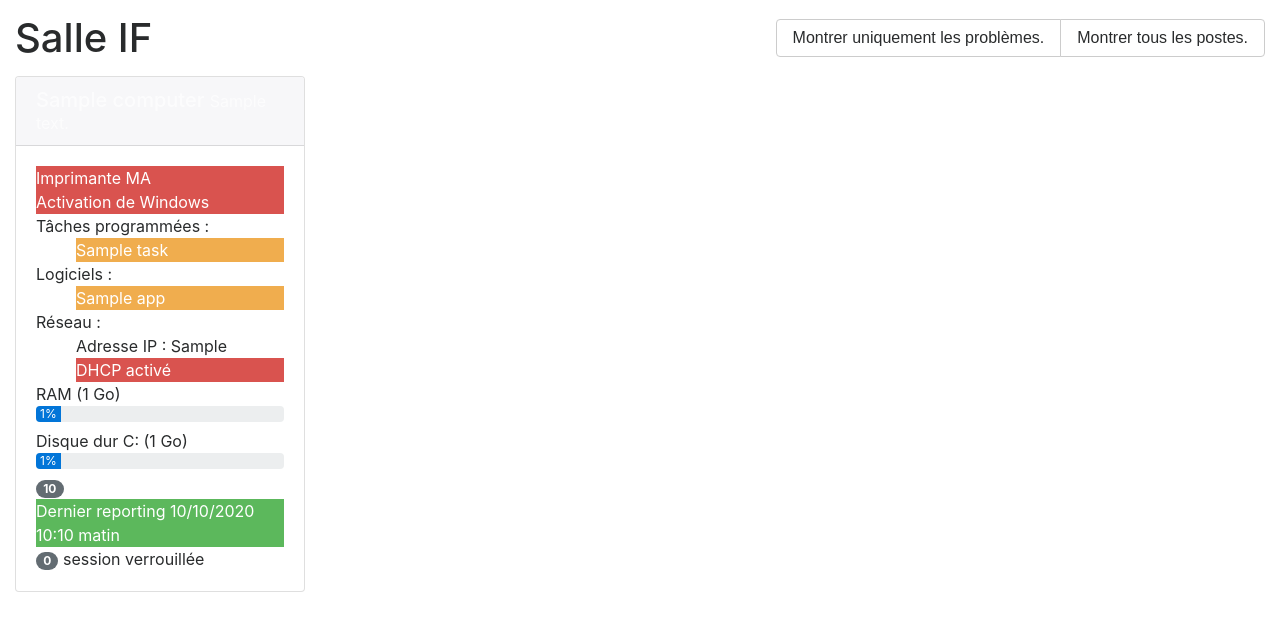
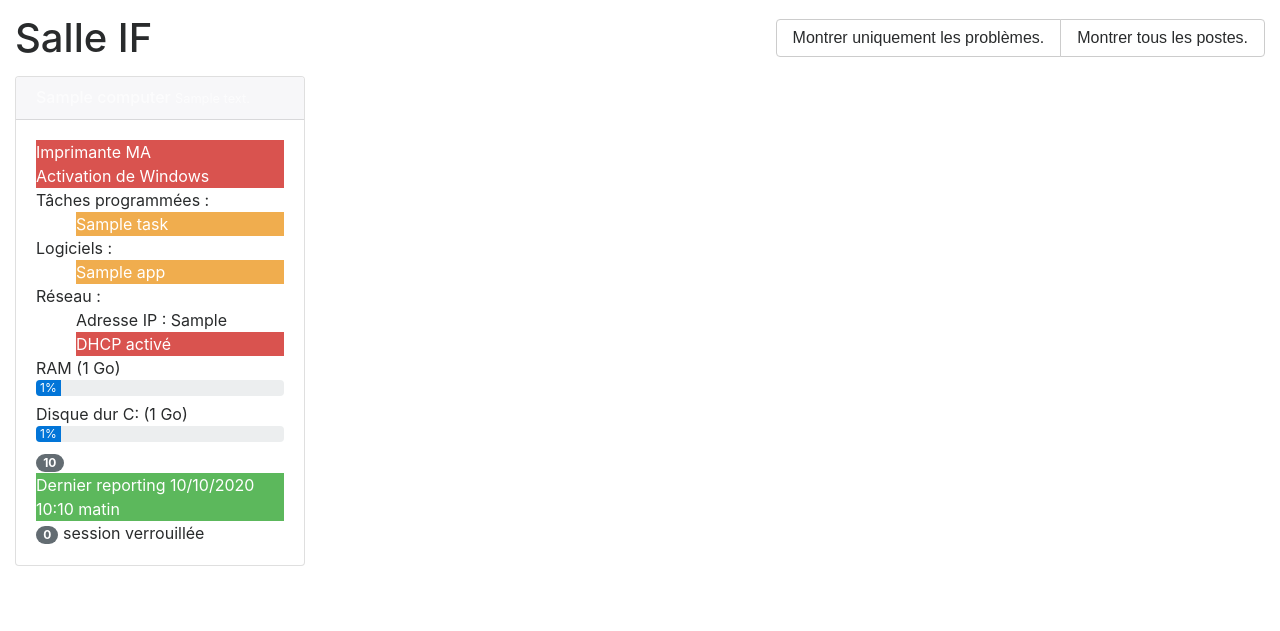
Before and after one commit to BdEINSALyon/dashboard, a Django app: template board/templates/board/computer.html in a window 1280 px wide. Shown: the top 631 px of the page. Run offline with Django 3.2, Linux system fonts and the light colour scheme; the template is opened without the code that fills it: most values are stand-ins (such as "Sample title", 1, 10 or a date in 2020); data that the repository does not hold is empty; some libraries are stand-ins or nearby versions.

Commit message:
Update computer template

```diff
--- a/board/templates/board/computer.html
+++ b/board/templates/board/computer.html
@@ -26,23 +26,21 @@
     </div>
     <div class="row hidden-md-up mb-3">
         <div class="col-sm-12">
-            <div class="">
-                <button class="hide-ok switch btn-block btn btn-secondary">Montrer uniquement les problèmes.</button>
-                <button class="show-ok switch btn-block btn btn-secondary">Montrer tous les postes.</button>
-            </div>
+            <button class="hide-ok switch btn-block btn btn-secondary">Montrer uniquement les problèmes.</button>
+            <button class="show-ok switch btn-block btn btn-secondary">Montrer tous les postes.</button>
         </div>
     </div>
     <div class="row">
         {% for computer in computer_list %}
             {% with status=computer.status %}
-                <div class="col-sm-4 col-md-3">
+                <div class="col-sm-6 col-md-4 col-lg-3">
                     <div class="mb-3 card card-outline-{{ computer.get_color }}">
-                        <h5 class="card-header card-inverse bg-{{ computer.get_color }}">
+                        <h6 class="card-header card-inverse bg-{{ computer.get_color }}">
                             {{ computer.name }}
                             {% if status.description %}
                                 <small>{{ status.description }}</small>
                             {% endif %}
-                        </h5>
+                        </h6>
                         <div class="card-block">
                             <ul class="list-unstyled mb-0">
                                 <li class="text-white bg-{% if status.imprimante_ma %}success{% else %}danger{% endif %}">
@@ -146,10 +144,6 @@
                     </div>
                 </div>
             {% endwith %}
-            {% if forloop.counter|divisibleby:4 %}
-                </div>
-                <div class="row">
-            {% endif %}
         {% endfor %}
         </div>
 {% endblock content %}
```
Also changed, not shown: board/views.py (+1 -6 lines).
